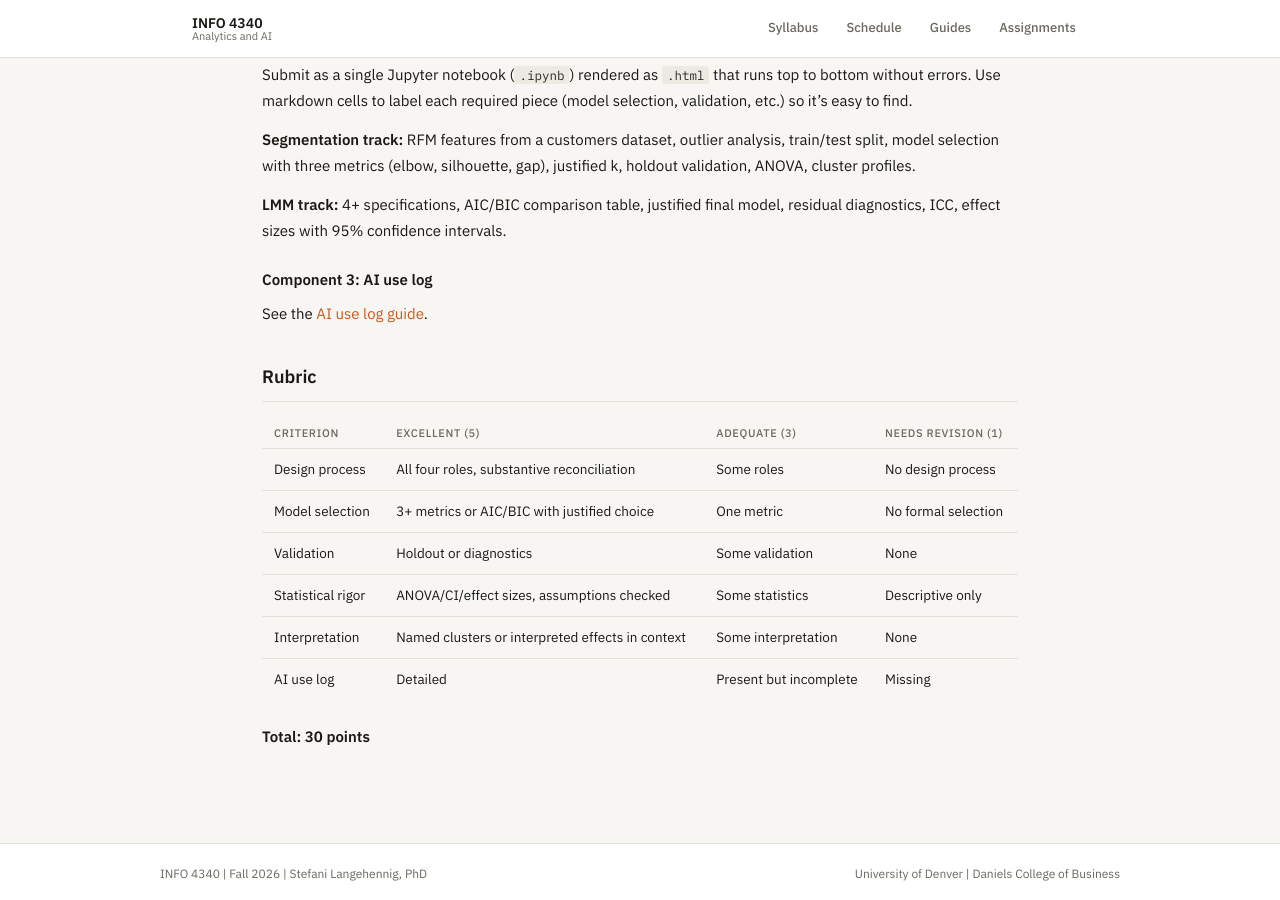
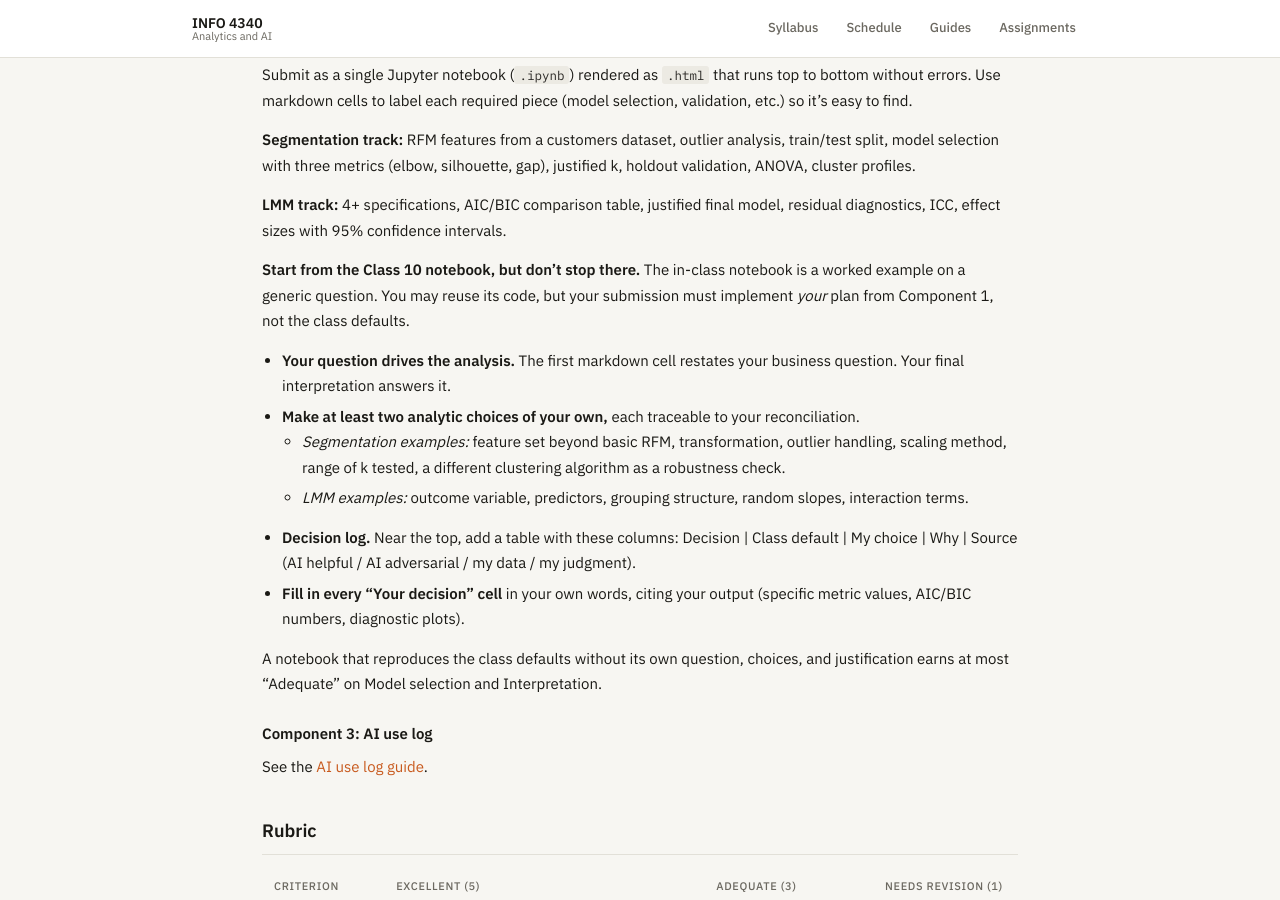
Before and after one commit to steflangehennig/info4340, a Jekyll site: the page built from assignments/week-5-design.md, in a window 1280 px wide and 900 px high, scrolled down 553 px. Built offline with Jekyll 4.4.1, drawn with Linux system fonts in a browser that asks for light colours.

```diff
--- a/assignments/week-5-design.md
+++ b/assignments/week-5-design.md
@@ -26,6 +26,17 @@ Submit as a single Jupyter notebook (`.ipynb`) rendered as `.html` that runs top
 
 **LMM track:** 4+ specifications, AIC/BIC comparison table, justified final model, residual diagnostics, ICC, effect sizes with 95% confidence intervals.
 
+**Start from the Class 10 notebook, but don't stop there.** The in-class notebook is a worked example on a generic question. You may reuse its code, but your submission must implement *your* plan from Component 1, not the class defaults.
+
+- **Your question drives the analysis.** The first markdown cell restates your business question. Your final interpretation answers it.
+- **Make at least two analytic choices of your own,** each traceable to your reconciliation.
+  - *Segmentation examples:* feature set beyond basic RFM, transformation, outlier handling, scaling method, range of k tested, a different clustering algorithm as a robustness check.
+  - *LMM examples:* outcome variable, predictors, grouping structure, random slopes, interaction terms.
+- **Decision log.** Near the top, add a table with these columns: Decision \| Class default \| My choice \| Why \| Source (AI helpful / AI adversarial / my data / my judgment).
+- **Fill in every "Your decision" cell** in your own words, citing your output (specific metric values, AIC/BIC numbers, diagnostic plots).
+
+A notebook that reproduces the class defaults without its own question, choices, and justification earns at most "Adequate" on Model selection and Interpretation.
+
 ### Component 3: AI use log
 
 See the [AI use log guide]({{ site.baseurl }}/guides/ai-use-log/).
```
Also changed, not shown: assignments.md (+2 -2 lines), assignments/final-project.md (+5 -3 lines), assignments/week-7-evaluation.md (+1 -1 lines), schedule/week-10.md (+2 -2 lines).
